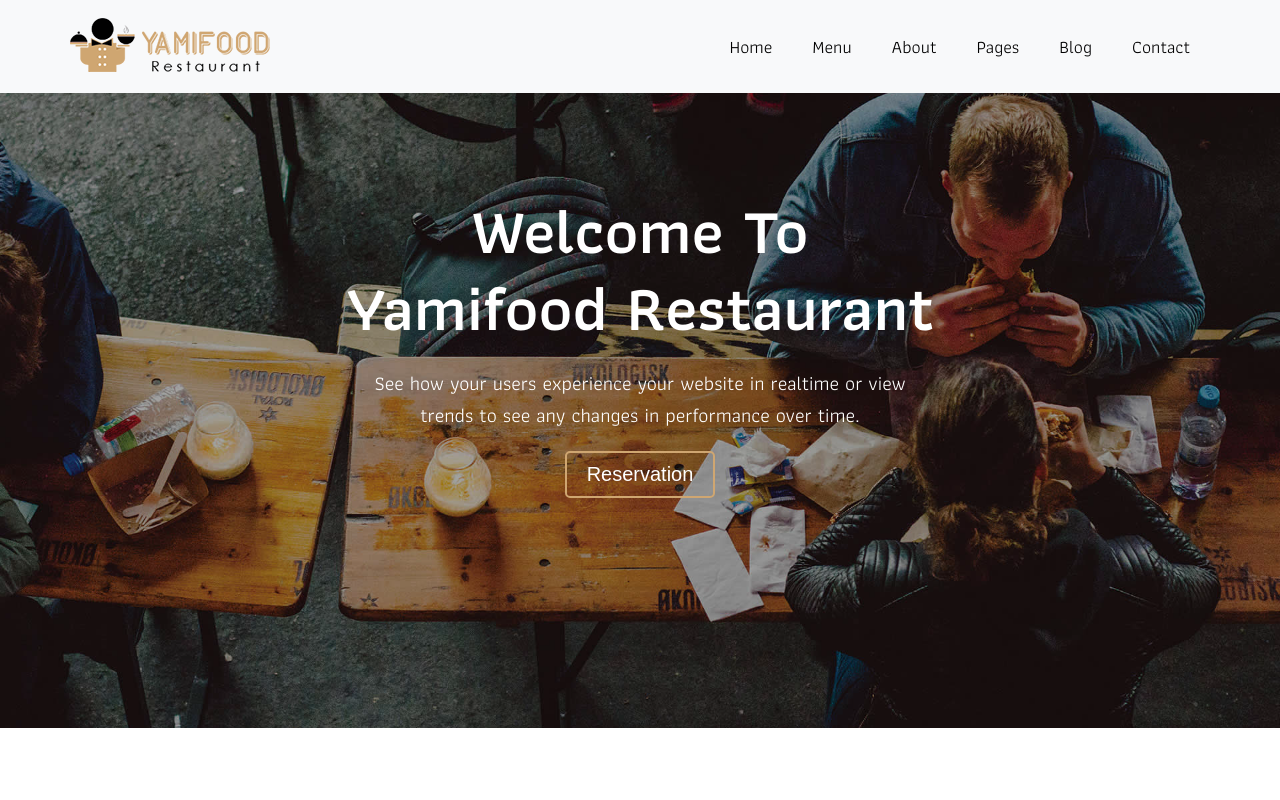
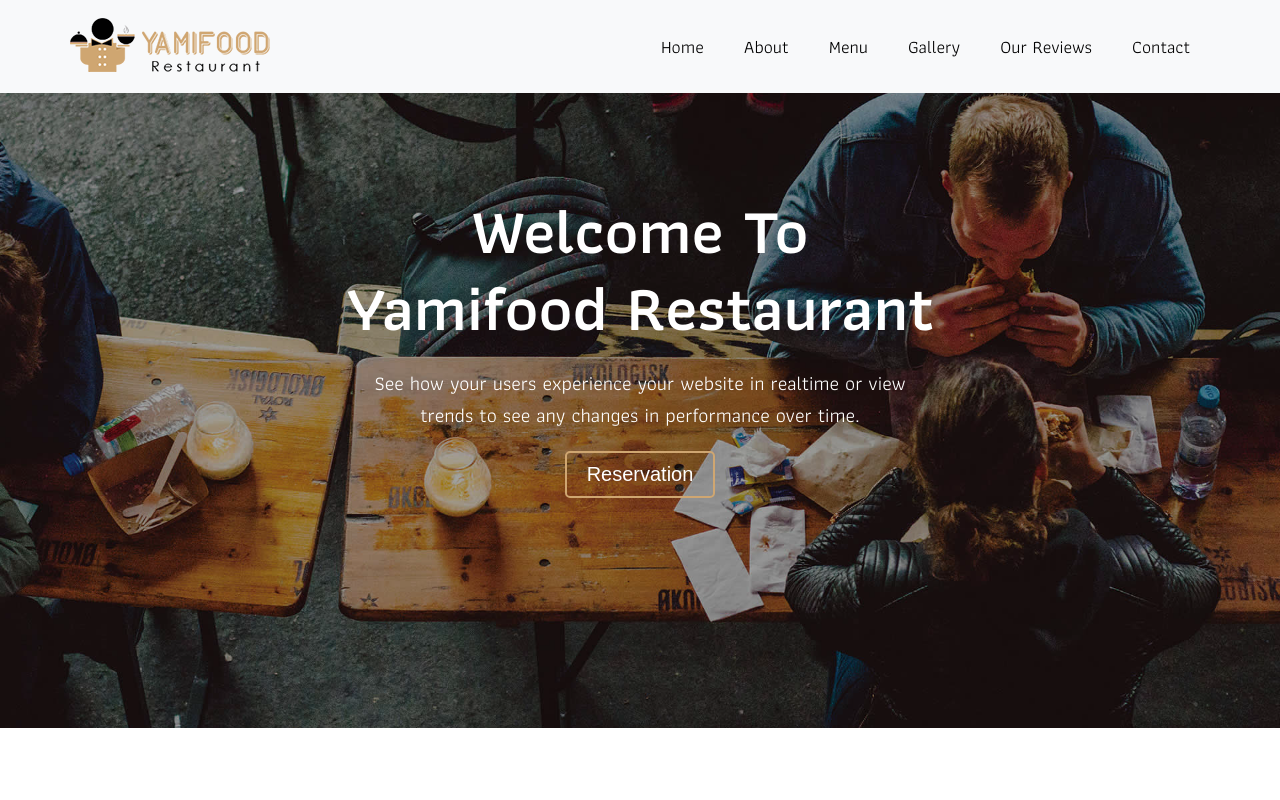
Before and after one commit to mzhratul-alt/yamifood, a plain HTML site: page index.html in a window 1280 px wide. Shown: the top 800 px of the page. Drawn offline with Linux system fonts and the light colour scheme.

Commit message:
Add new Feature

```diff
--- a/css/style.css
+++ b/css/style.css
@@ -4,7 +4,9 @@
    padding: 0;
    box-sizing: border-box;
 }
-
+html,body{
+   scroll-behavior: smooth;
+}
 body {
    font-family: 'Athiti', sans-serif;
 }
--- a/index.html
+++ b/index.html
@@ -20,12 +20,12 @@
                </div>
                <div class="menu">
                   <ul>
-                     <li><a href="#">Home</a></li>
-                     <li><a href="#">Menu</a></li>
-                     <li><a href="#">About</a></li>
-                     <li><a href="#">Pages</a></li>
-                     <li><a href="#">Blog</a></li>
-                     <li><a href="#">Contact</a></li>
+                     <li><a href="index.html">Home</a></li>
+                     <li><a href="#about">About</a></li>
+                     <li><a href="#food_menu">Menu</a></li>
+                     <li><a href="#gallery">Gallery</a></li>
+                     <li><a href="#customers_review">Our Reviews</a></li>
+                     <li><a href="#contact">Contact</a></li>
                   </ul>
                </div>
             </div>
```
